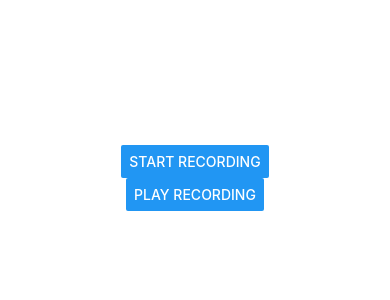
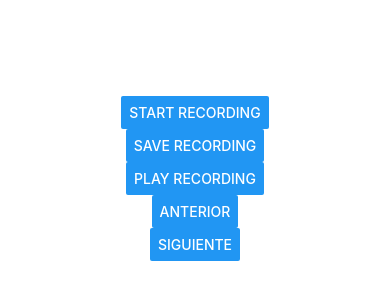
Before and after one commit to gn6ks/pmdm_segundoTrimestre, a React Native app in the folder clases/: screen / in a window 390 px wide. Shown: the part 244-544 px from the top of the page. Built offline with nearby package versions, Linux system fonts and the light colour scheme.

Commit message:
feat: ejercicio 2 grabacion con carrousel de audios y documentacion minima implementada

```diff
--- a/clases/App.js
+++ b/clases/App.js
@@ -1,5 +1,5 @@
 //poner ejercicios aqui
-import MainApp from './ejerciciosGrabacion_Tarea1/screens/ejercicio1';
+import MainApp from './ejerciciosGrabacion_Tarea1/screens/ejercicio2';
 
 export default function App() {
   return (
--- /dev/null
+++ b/clases/ejerciciosGrabacion_Tarea1/screens/ejercicio2.js
@@ -0,0 +1,87 @@
+import { View, Button } from "react-native";
+import { Audio } from "expo-av";
+import { useState } from "react";
+
+export default function Ejercicio2() {
+  const [recording, setRecording] = useState(null); // grabación actual
+  const [recordings, setRecordings] = useState([]); // array de URIs
+  const [currentIndex, setCurrentIndex] = useState(0); // índice actual
+  const [lastUri, setLastUri] = useState(null); // para guardar la ultima grabacion
+
+  async function startRecording() {
+    try {
+      await Audio.requestPermissionsAsync();
+      await Audio.setAudioModeAsync({
+        allowsRecordingIOS: true,
+        playsInSilentModeIOS: true,
+      });
+
+      const { recording } = await Audio.Recording.createAsync(
+        Audio.RECORDING_OPTIONS_PRESET_HIGH_QUALITY,
+      );
+
+      setRecording(recording);
+    } catch (err) {
+      console.error(err);
+    }
+  }
+
+  // si no hay audio en marcha no hace nada, si hay lo para se guarda el uri y recording pasa a null
+  async function stopRecording() {
+    if (!recording) return;
+
+    await recording.stopAndUnloadAsync();
+    setLastUri(recording.getURI());
+    setRecording(null);
+  }
+
+  // se hace un push de lastUri y el indice se actualiza
+  function saveRecording() {
+    if (!lastUri) return;
+
+    setRecordings((prev) => [...prev, lastUri]);
+    setCurrentIndex(recordings.length);
+  }
+
+  // poner el indice de carrousel al siguiente numero disponible de % entre los que haya
+  function nextAudio() {
+    if (recordings.length === 0) return;
+
+    const next = (currentIndex + 1) % recordings.length;
+    setCurrentIndex(next);
+  }
+
+  // poner el indice de carrousel al anterior numero disponible % de entre los que haya
+  function prevAudio() {
+    if (recordings.length === 0) return;
+
+    const prev = (currentIndex - 1 + recordings.length) % recordings.length;
+    setCurrentIndex(prev);
+  }
+
+  // se hace un playAsync de la biblioteca de recordings con el currentIndex
+  async function playRecording() {
+    if (recordings.length === 0) return;
+
+    const { sound } = await Audio.Sound.createAsync({
+      uri: recordings[currentIndex],
+    });
+
+    await sound.playAsync();
+  }
+
+  return (
+    <View style={{ flex: 1, justifyContent: "center", alignItems: "center" }}>
+      {recording ? (
+        <Button title="Stop recording" onPress={stopRecording} />
+      ) : (
+        <Button title="Start recording" onPress={startRecording} />
+      )}
+
+      <Button title="save recording" onPress={saveRecording} />
+      <Button title="Play recording" onPress={playRecording} />
+      <Button title="Anterior" onPress={prevAudio} />
+      <Button title="Siguiente" onPress={nextAudio} />
+    </View>
+  );
+}
```
